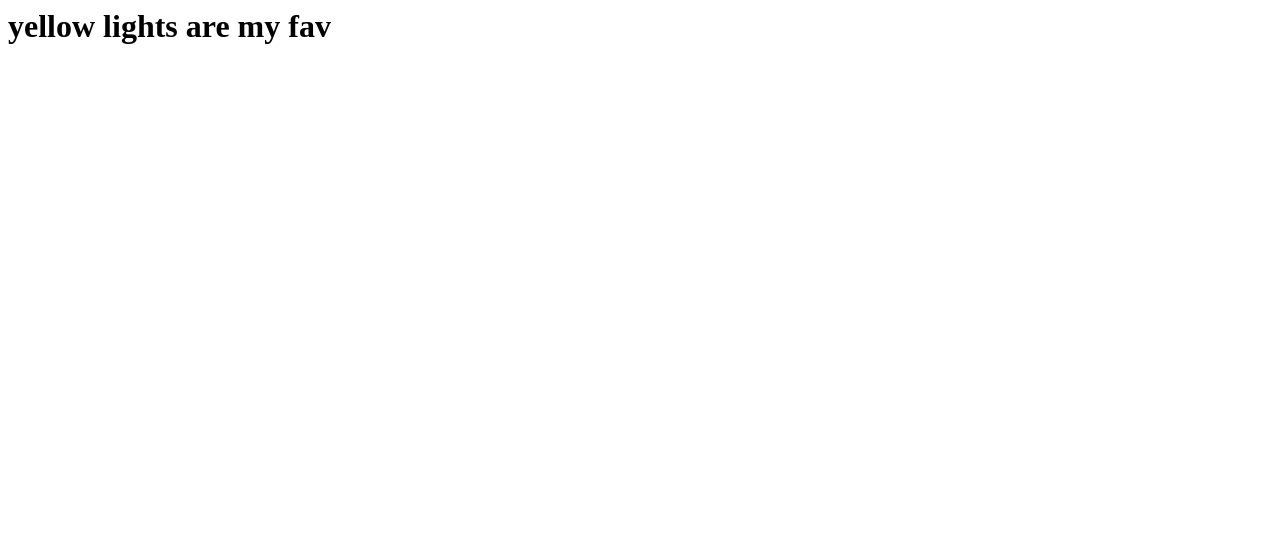
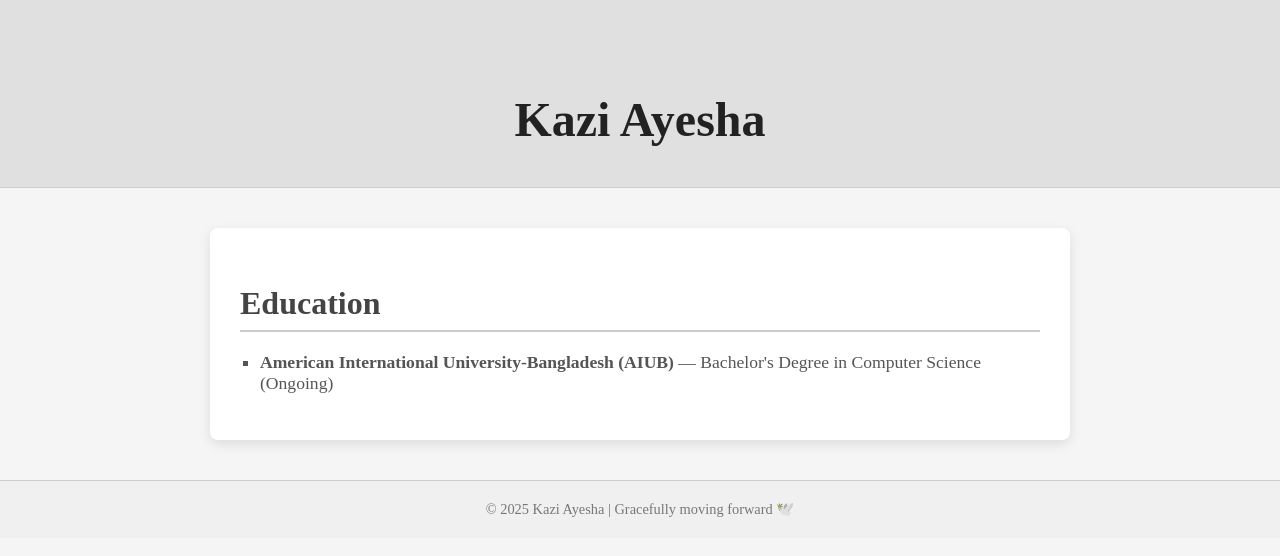
Before and after one commit to technicalrhubarb70/technicalrhubarb70, a plain HTML site: page index.html in a window 1280 px wide. Drawn offline with Linux system fonts and the light colour scheme.

Commit message:
Add files via upload

```diff
--- a/index.html
+++ b/index.html
@@ -1,12 +1,86 @@
+<!DOCTYPE html>
 <html lang="en">
 <head>
-    <meta charset="UTF-8">
-    <meta name="viewport" content="width=device-width, initial-scale=1.0">
-    <title>lights</title>
+  <meta charset="UTF-8">
+  <meta name="viewport" content="width=device-width, initial-scale=1.0">
+  <title>Kazi Ayesha's Portfolio</title>
+  <style>
+    body {
+      margin: 0;
+      padding: 0;
+      font-family: 'Times New Roman', Times, serif;
+      background: #f5f5f5;
+      color: #333;
+    }
+    header {
+      text-align: center;
+      padding: 60px 20px 30px;
+      background-color: #e0e0e0;
+      border-bottom: 1px solid #ccc;
+    }
+    header h1 {
+      font-size: 3em;
+      margin-bottom: 10px;
+      color: #222;
+    }
+    header p {
+      font-size: 1.2em;
+      color: #555;
+      font-style: italic;
+    }
+    section {
+      max-width: 800px;
+      margin: 40px auto;
+      padding: 30px;
+      background: #ffffff;
+      box-shadow: 0 4px 12px rgba(0, 0, 0, 0.1);
+      border-radius: 8px;
+    }
+    h2 {
+      font-size: 2em;
+      color: #444;
+      border-bottom: 2px solid #ccc;
+      padding-bottom: 8px;
+      margin-bottom: 20px;
+    }
+    ul {
+      list-style-type: square;
+      padding-left: 20px;
+    }
+    ul li {
+      margin: 10px 0;
+      font-size: 1.1em;
+      color: #555;
+    }
+    footer {
+      text-align: center;
+      padding: 20px;
+      font-size: 0.9em;
+      color: #777;
+      margin-top: 40px;
+      border-top: 1px solid #ccc;
+      background-color: #f0f0f0;
+    }
+  </style>
 </head>
 <body>
-    <h1>yellow lights are my fav</h1>
 
+<header>
+  <h1>Kazi Ayesha</h1>
+
+</header>
+
+<section>
+  <h2>Education</h2>
+  <ul>
+    <li><strong>American International University-Bangladesh (AIUB)</strong> — Bachelor's Degree in Computer Science (Ongoing)</li>
+
+  </ul>
+</section>
+
+<footer>
+  &copy; 2025 Kazi Ayesha | Gracefully moving forward 🕊️
+</footer>
 
 </body>
 </html>
```
